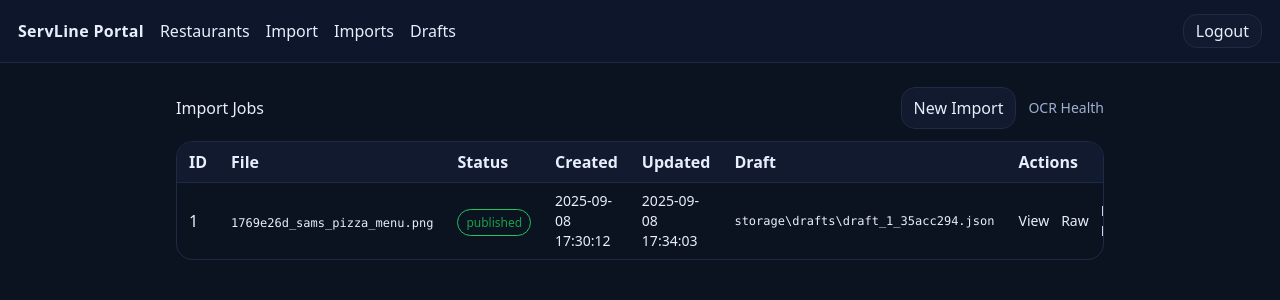
After one commit to jarrodhurteau/ServLine, a Flask app: page /imports in a window 1280 px wide. The commit adds this page. Shown: the top 300 px of the page. Run offline with Flask 3, Linux system fonts and the light colour scheme; the visitor is signed in with stand-in values (Sample User, id 1); data comes from the database, SQL or seed files in the repository; some libraries are stand-ins or nearby versions.

Commit message:
Day 8: add import_jobs table, upload/import pipeline, draft JSON storage, portal pages

```diff
--- a/portal/app.py
+++ b/portal/app.py
@@ -47,24 +47,9 @@ def allowed_file(filename: str) -> bool:
 def db_connect():
     conn = sqlite3.connect(DB_PATH)
     conn.row_factory = sqlite3.Row
+    # ensure FK enforcement on this connection
+    conn.execute("PRAGMA foreign_keys = ON;")
     return conn
-
-# --- DB bootstrap: ensure import_jobs table exists ---
-def ensure_import_jobs_table():
-    with db_connect() as conn:
-        conn.execute("""
-        CREATE TABLE IF NOT EXISTS import_jobs (
-            job_id TEXT PRIMARY KEY,
-            filename TEXT NOT NULL,
-            status TEXT NOT NULL,
-            error TEXT,
-            created_at TEXT NOT NULL,
-            updated_at TEXT NOT NULL
-        );
-        """)
-        conn.commit()
-
-ensure_import_jobs_table()
 
 # --- Auth helper ---
 def login_required(view_func):
@@ -163,86 +148,102 @@ def get_menu_items(menu_id):
 def _now_iso():
     return datetime.utcnow().isoformat(timespec="seconds") + "Z"
 
-def _update_job(job_id: str, status: str, error: str | None = None):
+def create_import_job(filename: str, restaurant_id: int | None = None) -> int:
     with db_connect() as conn:
-        conn.execute(
-            "UPDATE import_jobs SET status=?, error=?, updated_at=? WHERE job_id=?",
-            (status, error, _now_iso(), job_id),
-        )
+        cur = conn.cursor()
+        cur.execute("""
+            INSERT INTO import_jobs (restaurant_id, filename, status, created_at, updated_at)
+            VALUES (?, ?, 'pending', datetime('now'), datetime('now'))
+        """, (restaurant_id, filename))
+        job_id = cur.lastrowid
+        conn.commit()
+        return int(job_id)
+
+def update_import_job(job_id: int, **fields):
+    if not fields:
+        return
+    sets = ", ".join(f"{k}=?" for k in fields.keys())
+    values = list(fields.values())
+    # always touch updated_at
+    sets = f"{sets}, updated_at=datetime('now')"
+    with db_connect() as conn:
+        conn.execute(f"UPDATE import_jobs SET {sets} WHERE id=?", (*values, job_id))
         conn.commit()
 
-def _insert_job(job_id: str, filename: str):
+def get_import_job(job_id: int):
     with db_connect() as conn:
-        conn.execute(
-            "INSERT INTO import_jobs (job_id, filename, status, error, created_at, updated_at) VALUES (?, ?, ?, ?, ?, ?)",
-            (job_id, filename, "saved", None, _now_iso(), _now_iso()),
-        )
-        conn.commit()
+        row = conn.execute("SELECT * FROM import_jobs WHERE id=?", (job_id,)).fetchone()
+        return row
 
-def _draft_path(job_id: str) -> Path:
-    return DRAFTS_FOLDER / f"{job_id}.json"
+def list_import_jobs(limit: int = 100):
+    with db_connect() as conn:
+        return conn.execute("""
+            SELECT * FROM import_jobs
+            ORDER BY datetime(created_at) DESC
+            LIMIT ?
+        """, (limit,)).fetchall()
 
-def _process_import_job(job_id: str, saved_file_path: Path):
-    """
-    Background worker: for JPG/PNG -> OCR (Tesseract) -> draft JSON.
-    PDFs still use the temporary stub for now.
-    """
+def _abs_from_rel(rel_path: str | None) -> Path | None:
+    if not rel_path:
+        return None
+    p = ROOT / rel_path
+    return p
+
+def _save_draft_json(job_id: int, draft: dict) -> str:
+    """Write draft JSON to storage/drafts and return RELATIVE path stored in DB."""
+    draft_name = f"draft_{job_id}_{uuid.uuid4().hex[:8]}.json"
+    abs_path = DRAFTS_FOLDER / draft_name
+    with open(abs_path, "w", encoding="utf-8") as f:
+        json.dump(draft, f, indent=2)
+    # store relative to repo root
+    rel_path = str(abs_path.relative_to(ROOT))
+    return rel_path
+
+def run_ocr_and_make_draft(job_id: int, saved_file_path: Path):
+    """Background OCR stub: mark processing, emit a simple draft, mark done."""
     try:
+        update_import_job(job_id, status="processing")
+
         suffix = saved_file_path.suffix.lower()
-
         if suffix in (".png", ".jpg", ".jpeg"):
-            # ---- Real OCR path for images
-            _update_job(job_id, "processing_ocr")
-            try:
-                from .ocr_worker import run_image_pipeline
-            except ImportError:
-                # Fallback: allow absolute import if user placed ocr_worker next to app.py
-                from ocr_worker import run_image_pipeline
-
-            raw_text, draft = run_image_pipeline(saved_file_path, job_id)
-
-            # Save raw OCR text for debugging
-            raw_dir = DRAFTS_FOLDER / "raw"
-            raw_dir.mkdir(parents=True, exist_ok=True)
-            (raw_dir / f"{job_id}.txt").write_text(raw_text, encoding="utf-8")
-
-        else:
-            # ---- Temporary stub for PDFs/other types (we'll swap to pdfplumber next)
-            _update_job(job_id, "processing_ocr")
-            time.sleep(1.0)
+            # Placeholder "OCR" path; wire your real OCR later
+            time.sleep(0.8)
             draft = {
                 "job_id": job_id,
-                "restaurant_id": None,
-                "currency": "USD",
+                "source": {"type": "upload", "file": saved_file_path.name, "ocr_engine": "tesseract_stub"},
+                "extracted_at": _now_iso(),
                 "categories": [
-                    {
-                        "name": "Pizzas",
-                        "items": [
-                            {"name": "Cheese Pizza", "description": "", "sizes": [{"name": "Large", "price": 14.99}], "options": [], "tags": []},
-                            {"name": "Pepperoni Pizza", "description": "", "sizes": [{"name": "Large", "price": 16.49}], "options": [], "tags": []}
-                        ]
-                    },
-                    {
-                        "name": "Drinks",
-                        "items": [
-                            {"name": "Soda", "description": "20oz bottle", "sizes": [{"name": "One Size", "price": 2.49}], "options": [], "tags": []}
-                        ]
-                    }
-                ],
-                "source": {"type": "upload", "file": saved_file_path.name, "ocr_engine": "stub", "confidence": 0.42},
-                "created_at": _now_iso()
+                    {"name": "Pizzas", "items": [
+                        {"name": "Cheese Pizza", "description": "", "sizes": [{"name": "Small", "price": 9.99}, {"name": "Large", "price": 14.99}]},
+                        {"name": "Pepperoni Pizza", "description": "", "sizes": [{"name": "Small", "price": 10.99}, {"name": "Large", "price": 16.49}]}
+                    ]}
+                ]
+            }
+        else:
+            # PDF or other: stub for now
+            time.sleep(0.8)
+            draft = {
+                "job_id": job_id,
+                "source": {"type": "upload", "file": saved_file_path.name, "ocr_engine": "pdf_stub"},
+                "extracted_at": _now_iso(),
+                "categories": [
+                    {"name": "Pizzas", "items": [
+                        {"name": "Cheese Pizza", "sizes": [{"name": "Large", "price": 14.99}]},
+                        {"name": "Pepperoni Pizza", "sizes": [{"name": "Large", "price": 16.49}]}
+                    ]},
+                    {"name": "Drinks", "items": [
+                        {"name": "Soda", "description": "20oz bottle", "sizes": [{"name": "One Size", "price": 2.49}]}
+                    ]}
+                ]
             }
 
-        # Write the draft JSON
-        with open(_draft_path(job_id), "w", encoding="utf-8") as f:
-            json.dump(draft, f, indent=2)
-
-        _update_job(job_id, "draft_created")
+        rel_draft_path = _save_draft_json(job_id, draft)
+        update_import_job(job_id, status="done", draft_path=rel_draft_path)
 
     except Exception as e:
-        _update_job(job_id, "error", error=str(e))
+        update_import_job(job_id, status="failed", error=str(e))
 
-# Upload route
+# Upload route (JSON API) — returns job id
 @app.post("/api/menus/import")
 @login_required
 def import_menu():
@@ -257,19 +258,20 @@ def import_menu():
         if not allowed_file(file.filename):
             return jsonify({"error": "Unsupported file type. Allowed: jpg, jpeg, png, pdf"}), 400
 
-        job_id = str(uuid.uuid4())
-
         base_name = secure_filename(file.filename) or "upload"
-        safe_name = f"{job_id}_{base_name}"
-        save_path = UPLOAD_FOLDER / safe_name
-
+        # Save first with the original name; job id is created after
+        tmp_name = f"{uuid.uuid4().hex[:8]}_{base_name}"
+        save_path = UPLOAD_FOLDER / tmp_name
         file.save(str(save_path))
 
-        _insert_job(job_id, safe_name)
-        t = threading.Thread(target=_process_import_job, args=(job_id, save_path), daemon=True)
+        # create job using the saved filename (we keep the stored name)
+        job_id = create_import_job(tmp_name, restaurant_id=None)
+
+        # kick off OCR (background)
+        t = threading.Thread(target=run_ocr_and_make_draft, args=(job_id, save_path), daemon=True)
         t.start()
 
-        return jsonify({"job_id": job_id, "status": "saved", "file": safe_name}), 200
+        return jsonify({"job_id": job_id, "status": "pending", "file": tmp_name}), 200
 
     except RequestEntityTooLarge:
         return jsonify({"error": "File too large. Try a smaller image or raise MAX_CONTENT_LENGTH."}), 413
@@ -277,34 +279,16 @@ def import_menu():
         return jsonify({"error": f"Server error while saving upload: {e}"}), 500
 
 # Check job status
-@app.get("/api/menus/import/<job_id>/status")
+@app.get("/api/menus/import/<int:job_id>/status")
 @login_required
 def import_status(job_id):
-    with db_connect() as conn:
-        row = conn.execute("SELECT * FROM import_jobs WHERE job_id=?", (job_id,)).fetchone()
-        if not row:
-            abort(404, description="Job not found")
-        data = dict(row)
-    data["draft_ready"] = _draft_path(job_id).exists()
+    row = get_import_job(job_id)
+    if not row:
+        abort(404, description="Job not found")
+    data = dict(row)
+    abs_draft = _abs_from_rel(row["draft_path"])
+    data["draft_ready"] = bool(abs_draft and abs_draft.exists())
     return jsonify(data)
-
-# List drafts (MVP JSON)
-@app.get("/api/menus/drafts")
-@login_required
-def list_drafts():
-    drafts = []
-    for p in DRAFTS_FOLDER.glob("*.json"):
-        try:
-            with open(p, "r", encoding="utf-8") as f:
-                draft = json.load(f)
-                drafts.append({
-                    "job_id": draft.get("job_id"),
-                    "file": draft.get("source", {}).get("file"),
-                    "categories": [c.get("name") for c in draft.get("categories", [])]
-                })
-        except Exception:
-            pass
-    return jsonify({"drafts": drafts})
 
 # ------------------------
 # HTML Pages (Portal UI)
@@ -360,7 +344,6 @@ def new_item_form(menu_id):
         menu = conn.execute("SELECT * FROM menus WHERE id=?", (menu_id,)).fetchone()
         if not menu:
             abort(404)
-        # FIX: parameter tuple (trailing comma)
         rest = conn.execute(
             "SELECT * FROM restaurants WHERE id=?", (menu["restaurant_id"],)
         ).fetchone()
@@ -434,49 +417,61 @@ def dev_upload_form():
     """
 
 # ------------------------
-# Drafts (HTML list page) + Upload preview
+# Imports pages (Day 8)
 # ------------------------
-@app.get("/drafts")
+@app.get("/imports")
 @login_required
-def drafts_page():
-    draft_rows = []
-    statuses = {}
-    with db_connect() as conn:
-        for row in conn.execute("SELECT job_id, status, updated_at FROM import_jobs"):
-            statuses[row["job_id"]] = {"status": row["status"], "updated_at": row["updated_at"]}
+def imports():
+    jobs = list_import_jobs()
+    return render_template("imports.html", jobs=jobs)
 
-    for p in DRAFTS_FOLDER.glob("*.json"):
-        try:
-            with open(p, "r", encoding="utf-8") as f:
+@app.get("/imports/raw/<int:job_id>")
+@login_required
+def imports_raw(job_id):
+    row = get_import_job(job_id)
+    if not row:
+        abort(404)
+    draft_path = row["draft_path"]
+    if not draft_path:
+        return jsonify({"job_id": job_id, "status": row["status"], "message": "No draft file yet"}), 200
+    abs_path = _abs_from_rel(draft_path)
+    if not abs_path or not abs_path.exists():
+        return jsonify({"error": "Draft path missing on disk", "draft_path": draft_path}), 500
+    with open(abs_path, "r", encoding="utf-8") as f:
+        data = json.load(f)
+    return jsonify(data)
+
+@app.get("/imports/view/<int:job_id>")
+@login_required
+def imports_view(job_id):
+    row = get_import_job(job_id)
+    if not row:
+        abort(404)
+    draft = None
+    if row["draft_path"]:
+        abs_path = _abs_from_rel(row["draft_path"])
+        if abs_path and abs_path.exists():
+            with open(abs_path, "r", encoding="utf-8") as f:
                 draft = json.load(f)
-            job_id = draft.get("job_id")
-            source_file = (draft.get("source", {}) or {}).get("file")
-            categories = [c.get("name") for c in draft.get("categories", [])]
-            st = statuses.get(job_id, {"status": "unknown", "updated_at": "unknown"})
-            draft_rows.append({
-                "job_id": job_id,
-                "source_file": source_file,
-                "categories": categories,
-                "status": st["status"],
-                "updated_at": st["updated_at"],
-            })
-        except Exception:
-            pass
+    return render_template("import_view.html", job=row, draft=draft)
 
-    draft_rows.sort(key=lambda d: d.get("updated_at", ""), reverse=True)
-    return render_template("drafts.html", drafts=draft_rows)
-
+# ------------------------
+# Upload serving
+# ------------------------
 @app.get("/uploads/<path:filename>")
 @login_required
 def serve_upload(filename):
     return send_from_directory(str(UPLOAD_FOLDER), filename, as_attachment=False)
 
 # ---------- Helpers for review/publish ----------
-def _load_draft(job_id: str):
-    p = _draft_path(job_id)
-    if not p.exists():
+def _load_draft_json_by_job(job_id: int):
+    row = get_import_job(job_id)
+    if not row or not row["draft_path"]:
         abort(404, description="Draft not found")
-    with open(p, "r", encoding="utf-8") as f:
+    abs_path = _abs_from_rel(row["draft_path"])
+    if not abs_path or not abs_path.exists():
+        abort(404, description="Draft file missing on disk")
+    with open(abs_path, "r", encoding="utf-8") as f:
         return json.load(f)
 
 def _is_image(name: str) -> bool:
@@ -484,31 +479,30 @@ def _is_image(name: str) -> bool:
     return n.endswith(".png") or n.endswith(".jpg") or n.endswith(".jpeg")
 
 # ------------------------
-# Draft Review page
+# Draft Review page (by job id)
 # ------------------------
-@app.get("/drafts/<job_id>")
+@app.get("/drafts/<int:job_id>")
 @login_required
 def draft_review_page(job_id):
-    draft = _load_draft(job_id)
+    draft = _load_draft_json_by_job(job_id)
     with db_connect() as conn:
         restaurants = conn.execute(
             "SELECT id, name FROM restaurants WHERE active=1 ORDER BY id"
         ).fetchall()
 
-    preview_url = None
+    # try to preview original uploaded image if available
     src_file = (draft.get("source", {}) or {}).get("file")
-    if src_file and _is_image(src_file):
-        preview_url = url_for("serve_upload", filename=src_file)
+    preview_url = url_for("serve_upload", filename=src_file) if src_file and _is_image(src_file) else None
 
     return render_template("draft_review.html", draft=draft, restaurants=restaurants, preview_url=preview_url)
 
 # ------------------------
 # Publish draft -> create menu + items
 # ------------------------
-@app.post("/drafts/<job_id>/publish")
+@app.post("/drafts/<int:job_id>/publish")
 @login_required
 def publish_draft(job_id):
-    draft = _load_draft(job_id)
+    draft = _load_draft_json_by_job(job_id)
     restaurant_id = request.form.get("restaurant_id")
     menu_name = (request.form.get("menu_name") or "").strip() or f"Imported {datetime.utcnow().date()}"
 
@@ -556,18 +550,19 @@ def publish_draft(job_id):
         conn.commit()
 
     try:
-        _update_job(job_id, "published")
+        update_import_job(job_id, status="published")
     except Exception:
         pass
 
     return redirect(url_for("items_page", menu_id=menu_id))
 
 # ------------------------
-# Raw OCR viewer (styled, copyable)
+# Raw OCR viewer (styled, copyable) — optional if you save raw text
 # ------------------------
-@app.get("/drafts/<job_id>/raw")
+@app.get("/drafts/<int:job_id>/raw")
 @login_required
 def view_raw(job_id):
+    # If you save raw OCR text, it can live under storage/drafts/raw/{job_id}.txt
     raw_file = DRAFTS_FOLDER / "raw" / f"{job_id}.txt"
     if not raw_file.exists():
         abort(404, description="Raw OCR not found for that job")
@@ -575,7 +570,7 @@ def view_raw(job_id):
     return render_template("raw.html", raw_text=raw_text, job_id=job_id)
 
 # ------------------------
-# Import page (two simple forms: picture or PDF)
+# Import page (simple forms)
 # ------------------------
 @app.get("/import")
 @login_required
--- a/portal/templates/base.html
+++ b/portal/templates/base.html
@@ -5,10 +5,9 @@
     <meta name="viewport" content="width=device-width, initial-scale=1" />
     <title>{% block title %}ServLine Portal{% endblock %}</title>
 
-    <!-- Tailwind CSS (CDN) — Day 4.5 style step, no layout changes -->
+    <!-- Tailwind CSS (CDN) -->
     <script src="https://cdn.tailwindcss.com"></script>
     <script>
-      // Minimal Tailwind theme tokens for later use
       tailwind.config = {
         theme: {
           extend: {
@@ -27,7 +26,6 @@
       }
     </script>
 
-    <!-- Existing inline CSS kept to avoid visual shifts -->
     <style>
       :root { --bg:#0b1220; --panel:#111a2f; --ink:#e8eefc; --muted:#9fb0d1; --line:#1f2a44; }
       * { box-sizing: border-box; }
@@ -46,7 +44,7 @@
       .muted { color:var(--muted); }
       .ml-auto { margin-left: auto; }
 
-      /* --- Readability fixes for forms (black text on white fields) --- */
+      /* Forms readability */
       select.form-select,
       input.form-control,
       textarea.form-control,
@@ -56,18 +54,16 @@
       input[type="email"],
       input[type="password"],
       textarea {
-        color: #000 !important;              /* force black text */
-        background-color: #fff;              /* ensure contrast on dark theme */
+        color: #000 !important;
+        background-color: #fff;
       }
-      /* options inside dropdown list */
       select.form-select option,
       select option {
         color: #000 !important;
         background-color: #fff;
       }
-      /* placeholder color for inputs */
       input::placeholder, textarea::placeholder {
-        color: #666;                         /* darker placeholder for legibility */
+        color: #666;
         opacity: 1;
       }
     </style>
@@ -77,7 +73,9 @@
     <div class="nav">
       <div class="brand"><a href="/">ServLine Portal</a></div>
       <div><a href="/restaurants" class="hover:underline">Restaurants</a></div>
-      <div><a href="/import" class="hover:underline">Import</a></div> <!-- NEW: quick access to Upload Picture/PDF -->
+      <div><a href="/import" class="hover:underline">Import</a></div>
+      <div><a href="/imports" class="hover:underline">Imports</a></div>
+      <div><a href="/drafts" class="hover:underline">Drafts</a></div> <!-- NEW: drafts link -->
 
       <!-- Right-aligned auth controls -->
       <div class="ml-auto">
--- /dev/null
+++ b/portal/templates/imports.html
@@ -0,0 +1,73 @@
+{% extends "base.html" %}
+{% block title %}Import Jobs{% endblock %}
+
+{% block content %}
+<div class="container" style="max-width: 980px;">
+  <div class="flex items-center justify-between mt-4 mb-3">
+    <h1>Import Jobs</h1>
+    <div class="flex items-center gap-3">
+      <a href="/import" class="bg-panel border border-line px-3 py-2 rounded-xl hover:underline">New Import</a>
+      <a href="/ocr/health" class="hover:underline text-sm muted">OCR Health</a>
+    </div>
+  </div>
+
+  {% if jobs and jobs|length %}
+    <div class="overflow-x-auto border border-line rounded-2xl">
+      <table class="w-full text-left">
+        <thead>
+          <tr class="bg-panel">
+            <th class="px-3 py-2">ID</th>
+            <th class="px-3 py-2">File</th>
+            <th class="px-3 py-2">Status</th>
+            <th class="px-3 py-2">Created</th>
+            <th class="px-3 py-2">Updated</th>
+            <th class="px-3 py-2">Draft</th>
+            <th class="px-3 py-2">Actions</th>
+          </tr>
+        </thead>
+        <tbody>
+          {% for j in jobs %}
+          <tr class="border-t border-line">
+            <td class="px-3 py-2">{{ j.id }}</td>
+            <td class="px-3 py-2"><code class="text-xs">{{ j.filename }}</code></td>
+            <td class="px-3 py-2">
+              {% set s = (j.status or '').lower() %}
+              <span class="px-2 py-1 rounded-full text-xs border
+                           {% if s in ['done','published'] %} border-green-500 text-green-600
+                           {% elif s in ['processing','pending'] %} border-yellow-500 text-yellow-600
+                           {% elif s in ['failed','error'] %} border-red-500 text-red-600
+                           {% else %} border-gray-400 text-gray-600 {% endif %}">
+                {{ j.status }}
+              </span>
+            </td>
+            <td class="px-3 py-2 text-sm">{{ j.created_at }}</td>
+            <td class="px-3 py-2 text-sm">{{ j.updated_at }}</td>
+            <td class="px-3 py-2 text-xs">
+              {% if j.draft_path %}
+                <code>{{ j.draft_path }}</code>
+              {% else %}
+                <span class="muted">—</span>
+              {% endif %}
+            </td>
+            <td class="px-3 py-2 text-sm">
+              <div class="flex items-center gap-3">
+                <a href="{{ url_for('imports_view', job_id=j.id) }}" class="hover:underline">View</a>
+                <a href="{{ url_for('imports_raw', job_id=j.id) }}" class="hover:underline">Raw</a>
+                {% if j.status in ('done','published') %}
+                  <a href="{{ url_for('draft_review_page', job_id=j.id) }}" class="hover:underline">Review Draft</a>
+                {% endif %}
+              </div>
+            </td>
+          </tr>
+          {% endfor %}
+        </tbody>
+      </table>
+    </div>
+  {% else %}
+    <div class="card p-6 border border-line rounded-2xl">
+      <p class="mb-3">No imports yet.</p>
+      <a href="/import" class="bg-panel border border-line px-3 py-2 rounded-xl hover:underline">Start an Import</a>
+    </div>
+  {% endif %}
+</div>
+{% endblock %}
```
Also changed, not shown: portal/templates/import.html (+20 -14 lines), portal/templates/import_view.html (added, +15 -0 lines), README.md, storage/init_db.py, storage/schema.sql, storage/servline.db, 1 other file.
